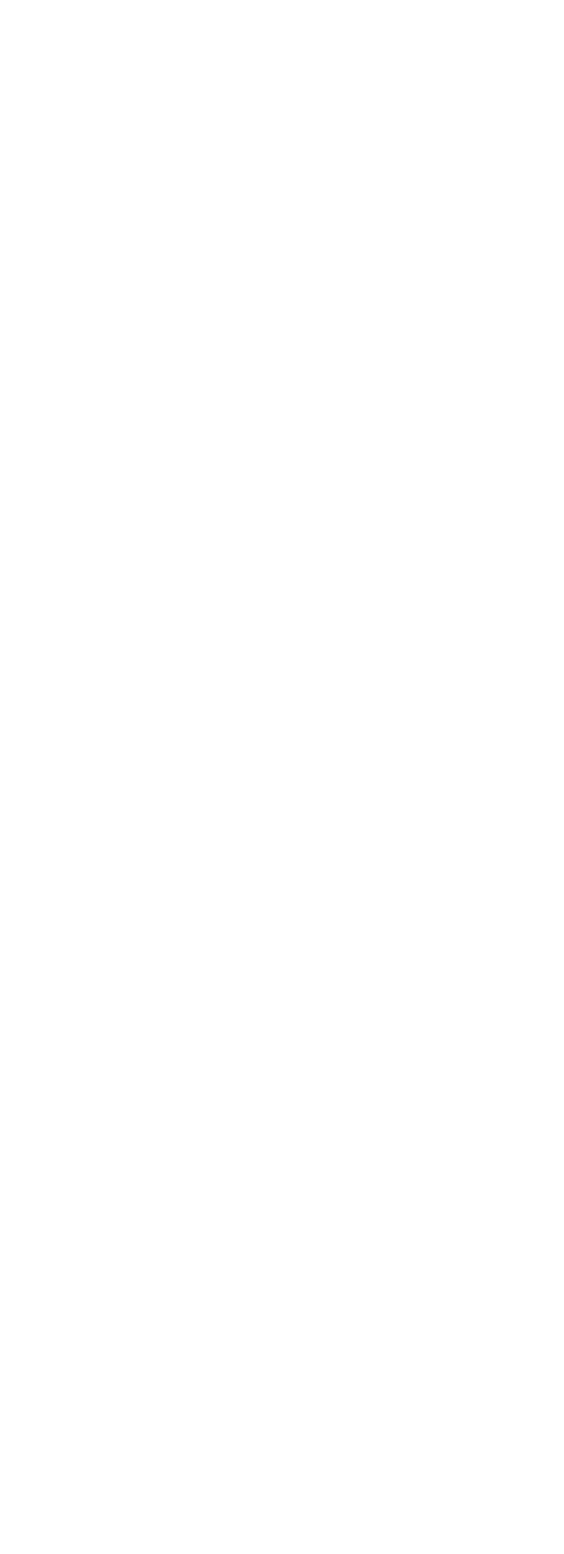
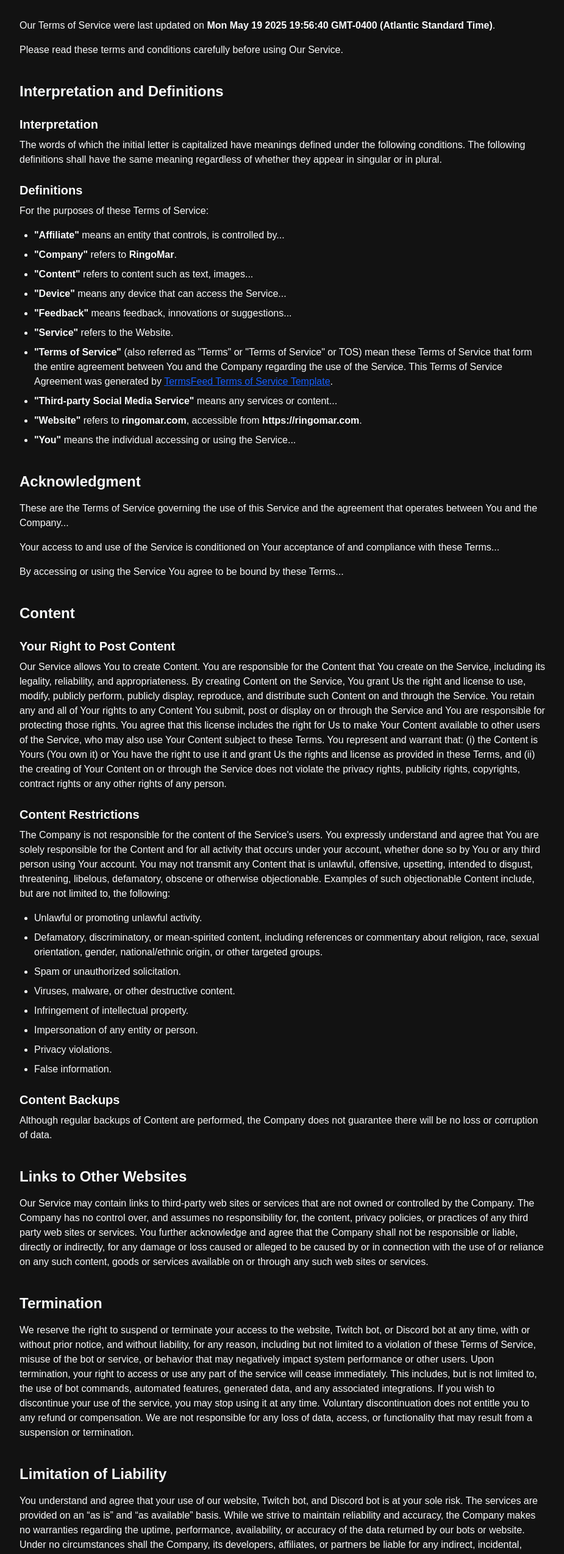
Before and after one commit to RingoMar/ringomar.github.io, a Next.js app in the folder website/: page /terms-of-service in a window 1280 px wide. Before the commit this address had no page. Shown: the part 141-2690 px from the top of the page at 61% size, without its empty margins (176-1101 px from the left). Before the commit the page ends 800 px from the top, so only its background shows below. Built offline with nearby package versions, Linux system fonts and the light colour scheme.

Commit message:
Feat: Added TOS for site

```diff
--- a/website/app/components/Footer.tsx
+++ b/website/app/components/Footer.tsx
@@ -41,6 +41,11 @@
                     Privacy Policy
                   </Link>
                 </li>
+                <li className="mb-4">
+                  <Link href="/terms-of-service" className="hover:underline">
+                    Terms of Service
+                  </Link>
+                </li>
               </ul>
             </div>
             <div>
--- /dev/null
+++ b/website/app/terms-of-service/page.tsx
@@ -0,0 +1,121 @@
+import React from "react";
+
+const TermsOfService = () => {
+  return (
+    <div className="mx-auto max-w-4xl px-4 py-10 text-gray-800 dark:text-gray-50">
+      <h1 className="mb-6 text-3xl font-bold">Terms of Service</h1>
+
+      <p className="mb-4">
+        Our Terms of Service were last updated on <strong>Mon May 19 2025 19:56:40 GMT-0400 (Atlantic Standard Time)</strong>.
+      </p>
+      <p className="mb-4">Please read these terms and conditions carefully before using Our Service.</p>
+
+      <h2 className="mt-10 mb-4 text-2xl font-semibold">Interpretation and Definitions</h2>
+      <h3 className="mt-6 mb-2 text-xl font-semibold">Interpretation</h3>
+      <p className="mb-4">The words of which the initial letter is capitalized have meanings defined under the following conditions. The following definitions shall have the same meaning regardless of whether they appear in singular or in plural.</p>
+
+      <h3 className="mt-6 mb-2 text-xl font-semibold">Definitions</h3>
+      <p className="mb-4">For the purposes of these Terms of Service:</p>
+      <ul className="mb-6 list-disc space-y-2 pl-6">
+        <li>
+          <strong>"Affiliate"</strong> means an entity that controls, is controlled by...
+        </li>
+        <li>
+          <strong>"Company"</strong> refers to <strong>RingoMar</strong>.
+        </li>
+        <li>
+          <strong>"Content"</strong> refers to content such as text, images...
+        </li>
+        <li>
+          <strong>"Device"</strong> means any device that can access the Service...
+        </li>
+        <li>
+          <strong>"Feedback"</strong> means feedback, innovations or suggestions...
+        </li>
+        <li>
+          <strong>"Service"</strong> refers to the Website.
+        </li>
+        <li>
+          <strong>"Terms of Service"</strong> (also referred as "Terms" or "Terms of Service" or TOS) mean these Terms of Service that form the entire agreement between You and the Company regarding the use of the Service. This Terms of Service Agreement was generated by{" "}
+          <a href="https://www.termsfeed.com/blog/sample-terms-of-service-template/" className="text-blue-600 underline">
+            TermsFeed Terms of Service Template
+          </a>
+          .
+        </li>
+        <li>
+          <strong>"Third-party Social Media Service"</strong> means any services or content...
+        </li>
+        <li>
+          <strong>"Website"</strong> refers to <strong>ringomar.com</strong>, accessible from <strong>https://ringomar.com</strong>.
+        </li>
+        <li>
+          <strong>"You"</strong> means the individual accessing or using the Service...
+        </li>
+      </ul>
+
+      <h2 className="mt-10 mb-4 text-2xl font-semibold">Acknowledgment</h2>
+      <p className="mb-4">These are the Terms of Service governing the use of this Service and the agreement that operates between You and the Company...</p>
+      <p className="mb-4">Your access to and use of the Service is conditioned on Your acceptance of and compliance with these Terms...</p>
+      <p className="mb-4">By accessing or using the Service You agree to be bound by these Terms...</p>
+
+      <h2 className="mt-10 mb-4 text-2xl font-semibold">Content</h2>
+      <h3 className="mt-6 mb-2 text-xl font-semibold">Your Right to Post Content</h3>
+      <p className="mb-4">
+        Our Service allows You to create Content. You are responsible for the Content that You create on the Service, including its legality, reliability, and appropriateness. By creating Content on the Service, You grant Us the right and license to use, modify, publicly perform, publicly display, reproduce, and distribute such Content on and through the Service. You retain any and all of Your rights to any Content
+        You submit, post or display on or through the Service and You are responsible for protecting those rights. You agree that this license includes the right for Us to make Your Content available to other users of the Service, who may also use Your Content subject to these Terms. You represent and warrant that: (i) the Content is Yours (You own it) or You have the right to use it and grant Us the rights and
+        license as provided in these Terms, and (ii) the creating of Your Content on or through the Service does not violate the privacy rights, publicity rights, copyrights, contract rights or any other rights of any person.
+      </p>
+
+      <h3 className="mt-6 mb-2 text-xl font-semibold">Content Restrictions</h3>
+      <p className="mb-4">
+        The Company is not responsible for the content of the Service's users. You expressly understand and agree that You are solely responsible for the Content and for all activity that occurs under your account, whether done so by You or any third person using Your account. You may not transmit any Content that is unlawful, offensive, upsetting, intended to disgust, threatening, libelous, defamatory, obscene or
+        otherwise objectionable. Examples of such objectionable Content include, but are not limited to, the following:
+      </p>
+      <ul className="mb-6 list-disc space-y-2 pl-6">
+        <li>Unlawful or promoting unlawful activity.</li>
+        <li>Defamatory, discriminatory, or mean-spirited content, including references or commentary about religion, race, sexual orientation, gender, national/ethnic origin, or other targeted groups.</li>
+        <li>Spam or unauthorized solicitation.</li>
+        <li>Viruses, malware, or other destructive content.</li>
+        <li>Infringement of intellectual property.</li>
+        <li>Impersonation of any entity or person.</li>
+        <li>Privacy violations.</li>
+        <li>False information.</li>
+      </ul>
+
+      <h3 className="mt-6 mb-2 text-xl font-semibold">Content Backups</h3>
+      <p className="mb-4">Although regular backups of Content are performed, the Company does not guarantee there will be no loss or corruption of data.</p>
+
+      <h2 className="mt-10 mb-4 text-2xl font-semibold">Links to Other Websites</h2>
+      <p className="mb-4">
+        Our Service may contain links to third-party web sites or services that are not owned or controlled by the Company. The Company has no control over, and assumes no responsibility for, the content, privacy policies, or practices of any third party web sites or services. You further acknowledge and agree that the Company shall not be responsible or liable, directly or indirectly, for any damage or loss caused
+        or alleged to be caused by or in connection with the use of or reliance on any such content, goods or services available on or through any such web sites or services.
+      </p>
+
+      <h2 className="mt-10 mb-4 text-2xl font-semibold">Termination</h2>
+      <p className="mb-4">
+        We reserve the right to suspend or terminate your access to the website, Twitch bot, or Discord bot at any time, with or without prior notice, and without liability, for any reason, including but not limited to a violation of these Terms of Service, misuse of the bot or service, or behavior that may negatively impact system performance or other users. Upon termination, your right to access or use any part of
+        the service will cease immediately. This includes, but is not limited to, the use of bot commands, automated features, generated data, and any associated integrations. If you wish to discontinue your use of the service, you may stop using it at any time. Voluntary discontinuation does not entitle you to any refund or compensation. We are not responsible for any loss of data, access, or functionality that may
+        result from a suspension or termination.
+      </p>
+
+      <h2 className="mt-10 mb-4 text-2xl font-semibold">Limitation of Liability</h2>
+      <p className="mb-4">
+        You understand and agree that your use of our website, Twitch bot, and Discord bot is at your sole risk. The services are provided on an “as is” and “as available” basis. While we strive to maintain reliability and accuracy, the Company makes no warranties regarding the uptime, performance, availability, or accuracy of the data returned by our bots or website. Under no circumstances shall the Company, its
+        developers, affiliates, or partners be liable for any indirect, incidental, special, consequential, or exemplary damages, including but not limited to damages for loss of data, service interruptions, loss of access to Twitch or Discord functionality, or reputational harm resulting from:
+      </p>
+
+      <ul className="mb-6 list-disc space-y-2 pl-6">
+        <li> Errors or incorrect data generated or returned by the bot or website</li>
+        <li> Misuse or misconfiguration of commands, APIs, or features</li>
+        <li> Any failure or delay in delivering or processing data</li>
+        <li> Third-party platform changes or outages (e.g., Twitch or Discord updates) that affect bot performance</li>
+      </ul>
+      <p>
+        By using our services, you acknowledge that automated systems can behave unpredictably and that we are not liable for any unintended outputs or misuse of generated data. You are solely responsible for verifying the accuracy of any data before relying on it. To the fullest extent permitted by law, the total liability of the Company for any claim related to the use of the services shall not exceed the amount
+        you paid, if any, for using the service during the twelve (12) months preceding the claim.
+      </p>
+    </div>
+  );
+};
+
+export default TermsOfService;
```
